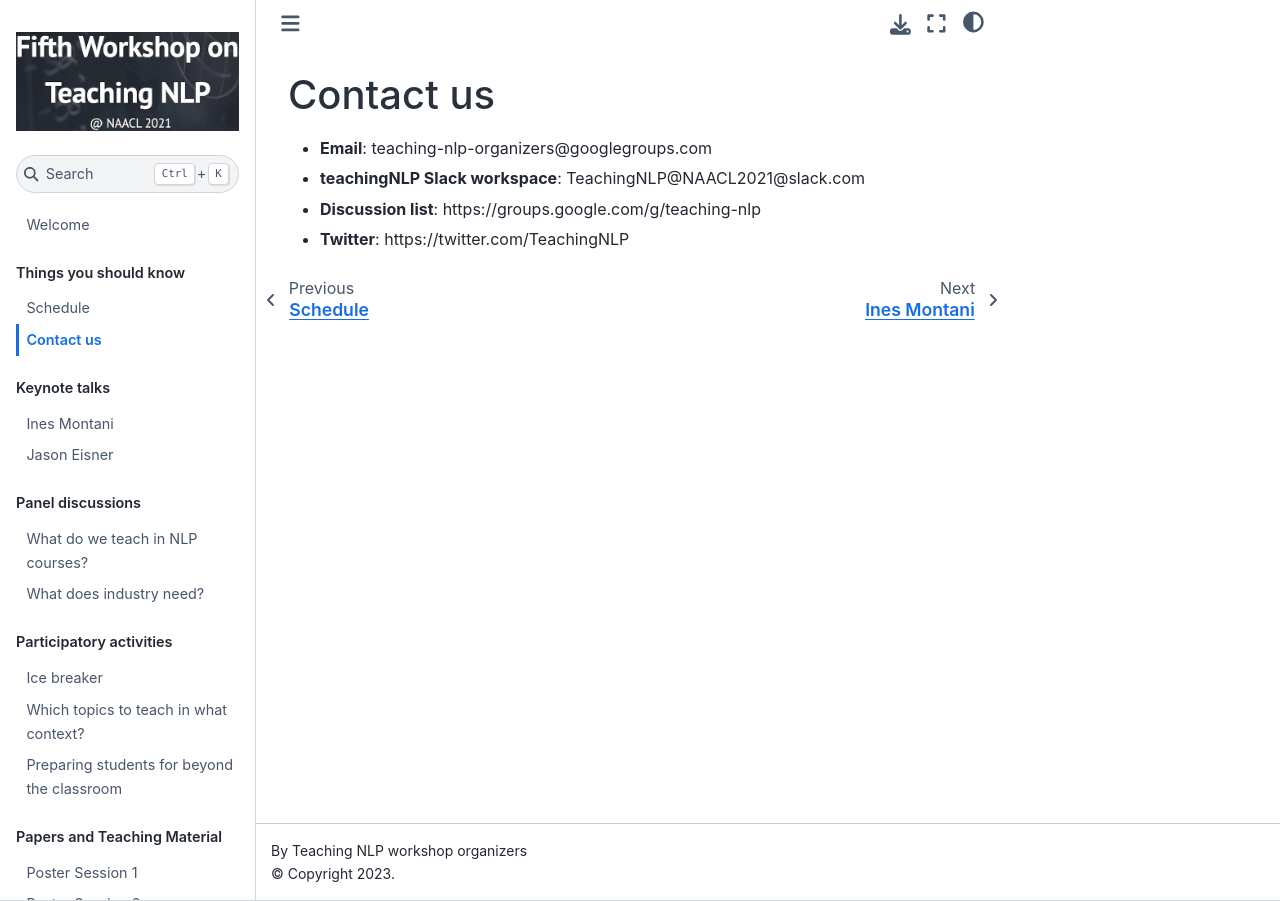
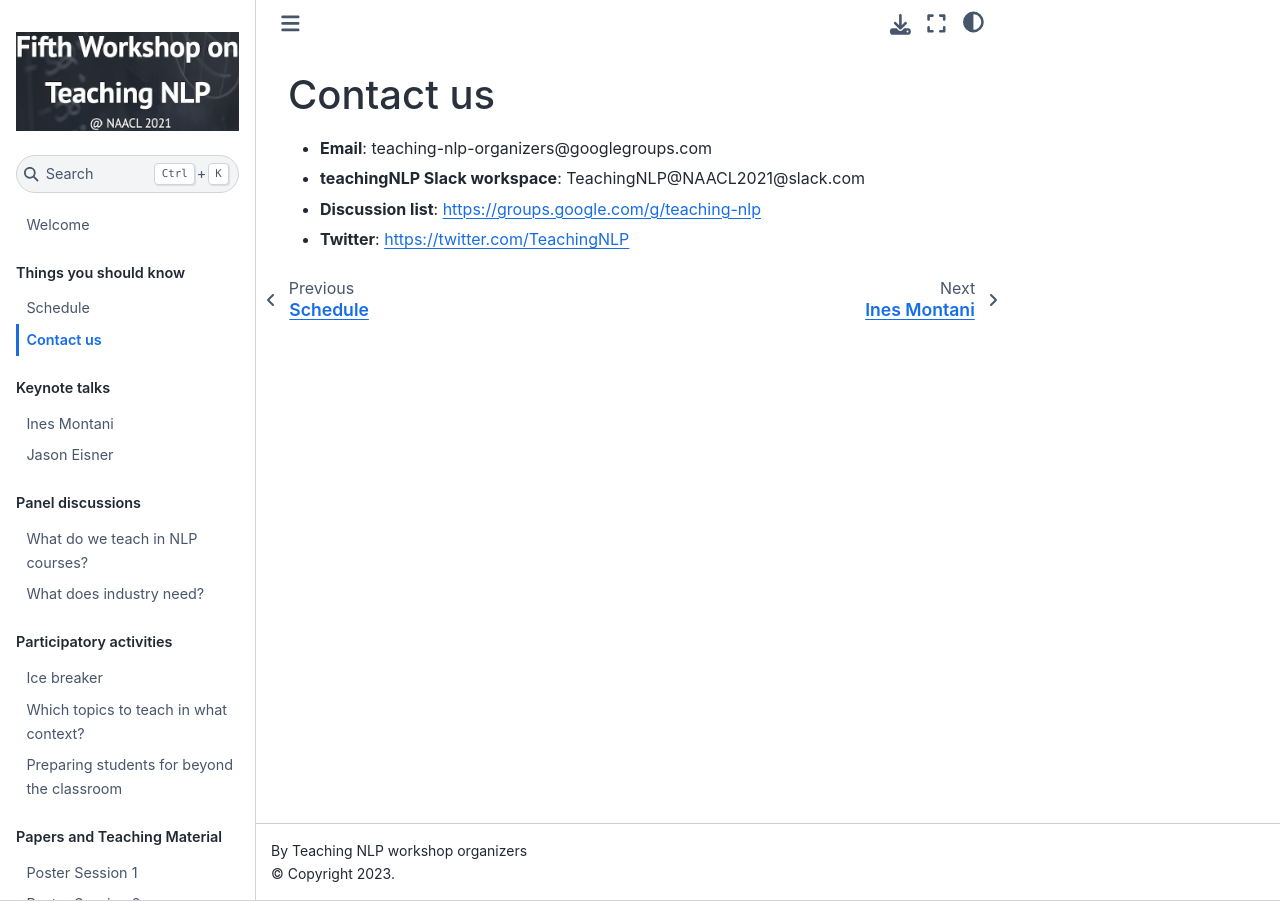
Before and after one commit to TeachingNLP/workshop-book, a Jupyter Book: the page built from contact.md, in a window 1280 px wide. Built offline with Jupyter Book 1.0.4 settings and Sphinx 7.4.7 and the Sphinx Book theme 1.1.4, drawn with Linux system fonts in a browser that asks for light colours; some of the changed lines change nothing that is shown.

Commit message:
updating

```diff
--- a/contact.md
+++ b/contact.md
@@ -2,5 +2,5 @@
 
 - **Email**: teaching-nlp-organizers@googlegroups.com
 - **teachingNLP Slack workspace**: TeachingNLP@NAACL2021@slack.com
-- **Discussion list**: https://groups.google.com/g/teaching-nlp
-- **Twitter**: https://twitter.com/TeachingNLP
+- **Discussion list**: [https://groups.google.com/g/teaching-nlp](https://groups.google.com/g/teaching-nlp)
+- **Twitter**: [https://twitter.com/TeachingNLP](https://twitter.com/TeachingNLP)
```
